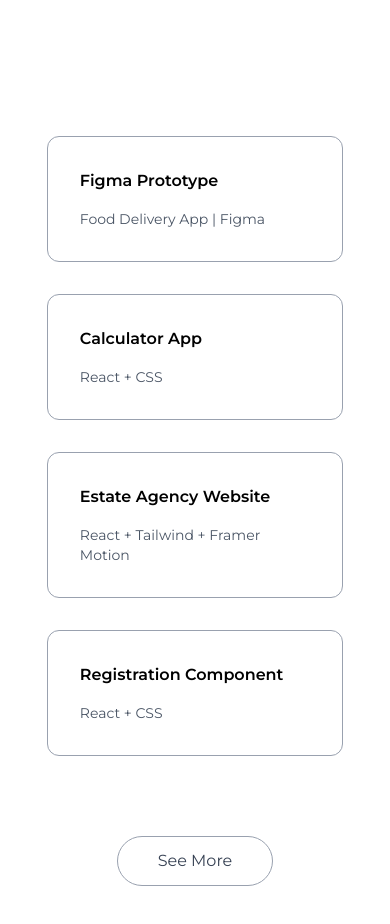
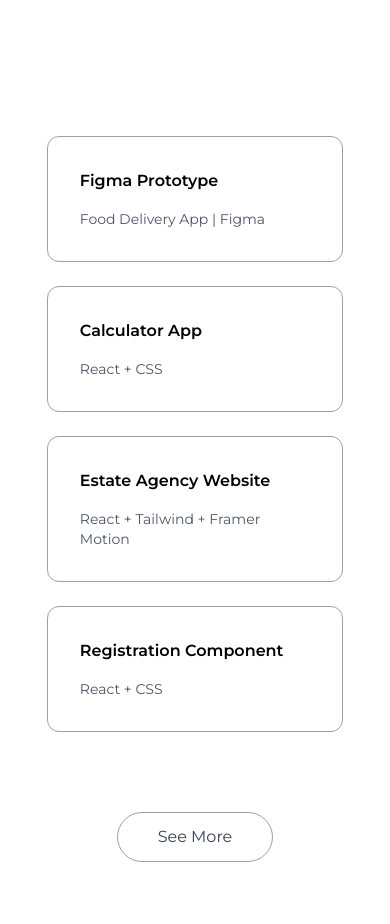
Before and after one commit to esraayaz/main-website, a Next.js app: page / in a window 390 px wide. Shown: the part 1320-2244 px from the top of the page. Built offline with nearby package versions, Linux system fonts and the light colour scheme.

Commit message:
Project component improved 💅

```diff
--- a/Components/Projects.jsx
+++ b/Components/Projects.jsx
@@ -1,31 +1,35 @@
 import { workData } from "@/assets/assets";
-import Link from "next/link";
 import React from "react";
-import All_Projects from "./All_Projects";
 
 const Projects = () => {
   return (
     <div id="projects" className="w-full px-[12%] py-20 scroll-mt-20">
       <div className="flex w-full flex-col items-start">
         <div className="flex-auto mx-auto">
-          <ul className="grid grid-cols-auto sm:grid-cols-4 gap-8 max-w-5xl">
-            {workData.slice(0, 4).map(({ title, description }, index) => (
+          <ul className="grid grid-cols-auto sm:grid-cols-4 gap-6 max-w-6xl">
+            {workData.slice(0, 4).map(({ title, description }, index) => {
+              const colors = [
+                "hover:bg-violet-50",
+                "hover:bg-sky-50",
+                "hover:bg-green-50",
+                "hover:bg-yellow-50",
+              ];
+
+              return (
                 <li
-                className="text-left border-[0.5px] border-gray-400  p-8 rounded-xl cursor-pointer hover:bg-violet-50 hover:-translate-y-1 duration-500 hover:shadow-[5px_5px_1px_rgba(0,0,0,1)] hover:shadow-black"
+                  className={`text-left border-[0.5px] border-gray-400 p-8 rounded-xl cursor-pointer ${colors[index]} hover:-translate-y-1 duration-500 hover:shadow-[5px_5px_1px_rgba(0,0,0,1)] hover:shadow-black`}
                   key={index}
                 >
                   <h3 className="font-semibold text-black">{title}</h3>
                   <p className="text-gray-600 text-sm mt-4">{description}</p>
                 </li>
-            ))}
+              );
+            })}
           </ul>
         </div>
-        <Link
-          href="All_Projects.jsx"
-          className="w-max flex items-center justify-centergap-2 text-gray-700 border-[0.5px] border-gray-400 rounded-full py-3 px-10 mx-auto my-20 hover:bg-violet-100 duration-500"
-        >
+        <button className="w-max flex items-center justify-center gap-2 text-gray-700 border-[0.5px] border-gray-400 rounded-full py-3 px-10 mx-auto my-20 hover:bg-violet-100 duration-500">
           See More
-        </Link>
+        </button>
       </div>
     </div>
   );
```
Lines whose indentation alone changed are shown as unchanged.
